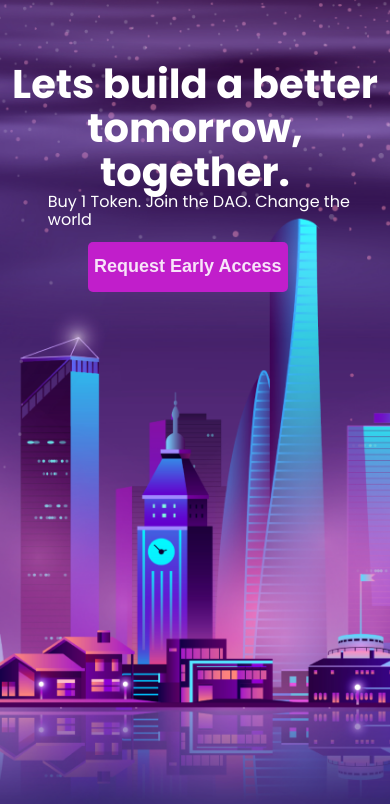
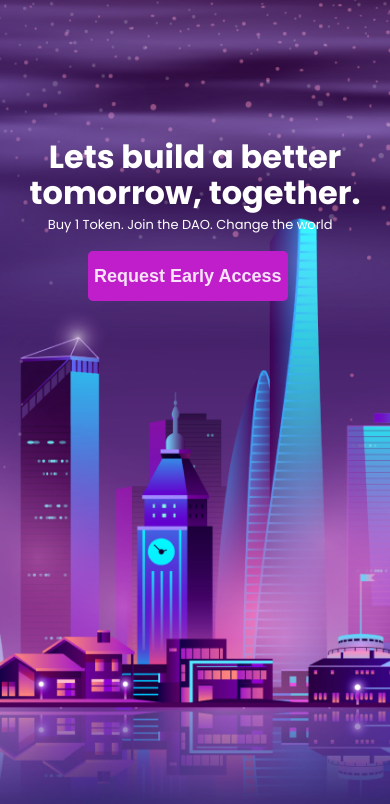
Before and after one commit to RenusreeMadhavarapu/Crypto-Home-Page, a website: page index.html in a window 390 px wide. Shown: the part 56-860 px from the top of the page. Drawn offline with Linux system fonts and the light colour scheme.

Commit message:
second commit

```diff
--- a/style.css
+++ b/style.css
@@ -360,3 +360,19 @@ button.button-large{
 
 
 }
+
+@media (max-width:450px){
+
+  .hero{
+    top:20%;
+  }
+
+  .hero-heading{
+    font-size:200%;
+
+  }
+  .hero-description{
+
+    font-size:13px;
+  }
+}
```
